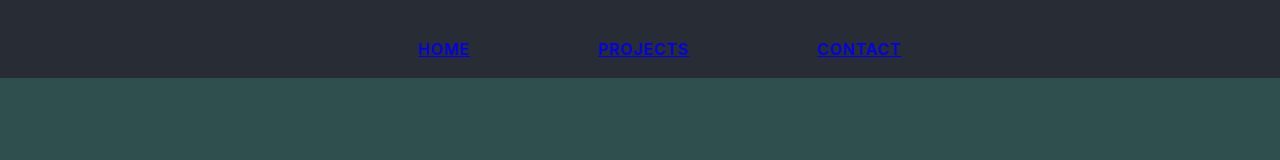
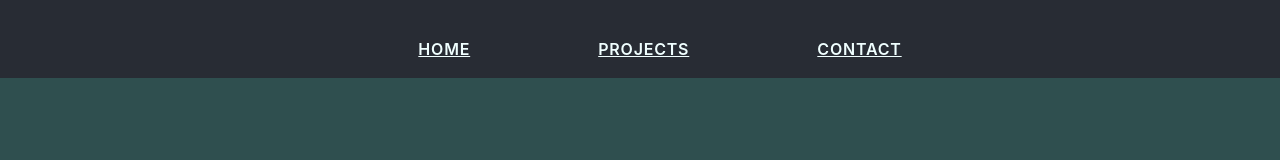
Before and after one commit to jsans24/portfolio, a React (Create React App) app: page / in a window 1280 px wide. Shown: the top 160 px of the page. Built offline with nearby package versions, Linux system fonts and the light colour scheme.

Commit message:
updated css for landing page
Signed-off-by: jsans24@gmail.com <jsans24@gmail.com>

```diff
--- a/src/App.css
+++ b/src/App.css
@@ -4,11 +4,14 @@ Body {
   background-color: darkslategray;
 }
 
-.home {
+#home {
+  margin-bottom: 50vh;
   height: 100vh;
-  align-self: start;
-  margin-top: 50vh;
+  text-align: center;
+  line-height: 100vh;
+  font-size: xx-large
 }
+
 
 nav {
 	position: fixed;
@@ -32,10 +35,11 @@ nav a {
 	display: inline-block;
 	border-bottom: none;
 	text-transform: uppercase;
+  color: azure;
 }
 
 #projects {
-  height: 100vh;
+  padding: auto;
 }
 
 
```
